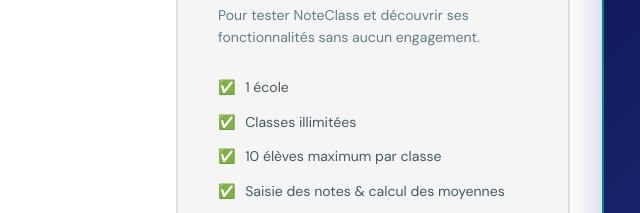
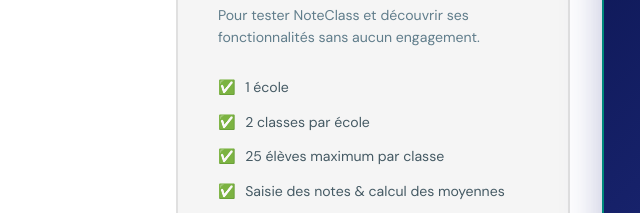
Before and after one commit to hwexiayi-Oreste/noteclass-frontend, a plain HTML site: page noteclass-landing.html in a window 1280 px wide. Shown: the part 2180-2393 px from the top of the page, 54-694 px from the left. Drawn offline with nearby package versions, Linux system fonts and the light colour scheme.

Commit message:
Fix: plan Decouverte - 2 classes, 25 eleves

```diff
--- a/noteclass-landing.html
+++ b/noteclass-landing.html
@@ -241,8 +241,8 @@
           <p class="plan-desc">Pour tester NoteClass et découvrir ses fonctionnalités sans aucun engagement.</p>
           <ul class="plan-features">
             <li><span class="fi-ok">✅</span> 1 école</li>
-            <li><span class="fi-ok">✅</span> Classes illimitées</li>
-            <li><span class="fi-ok">✅</span> 10 élèves maximum par classe</li>
+            <li><span class="fi-ok">✅</span> 2 classes par école</li>
+            <li><span class="fi-ok">✅</span> 25 élèves maximum par classe</li>
             <li><span class="fi-ok">✅</span> Saisie des notes & calcul des moyennes</li>
             <li><span class="fi-ok">✅</span> Appréciations automatiques</li>
             <li><span class="fi-ok">✅</span> Commentaires personnalisés</li>
```
